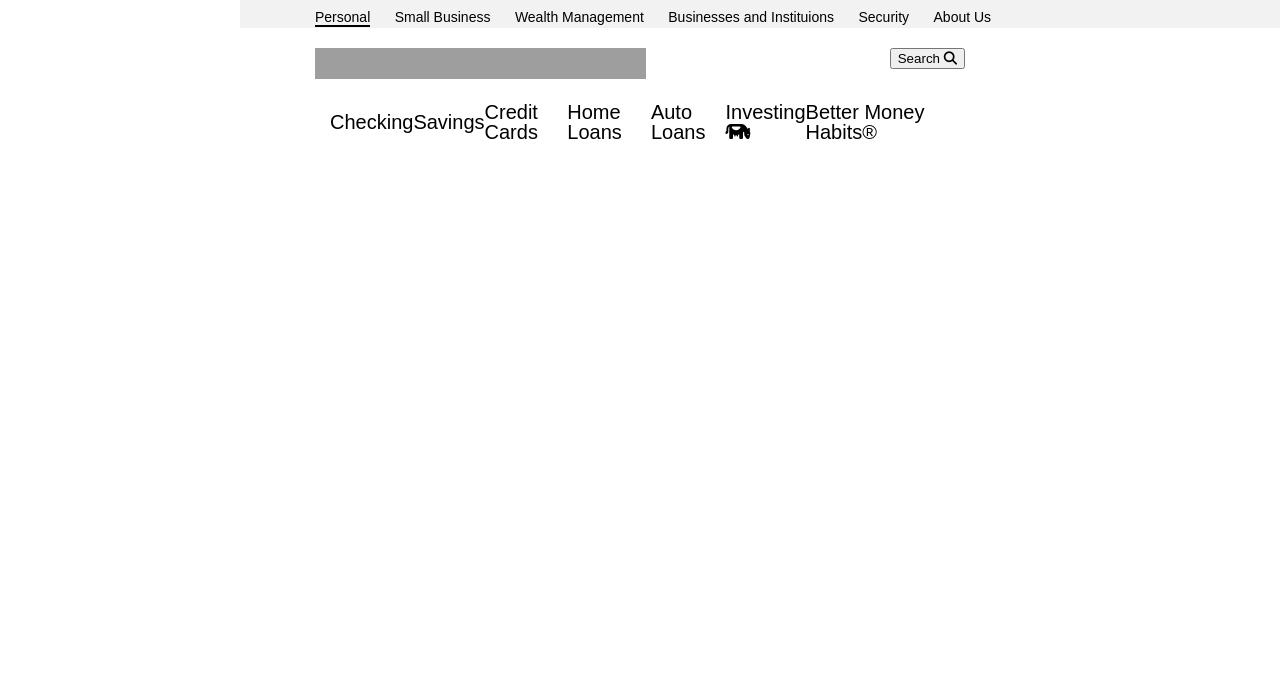
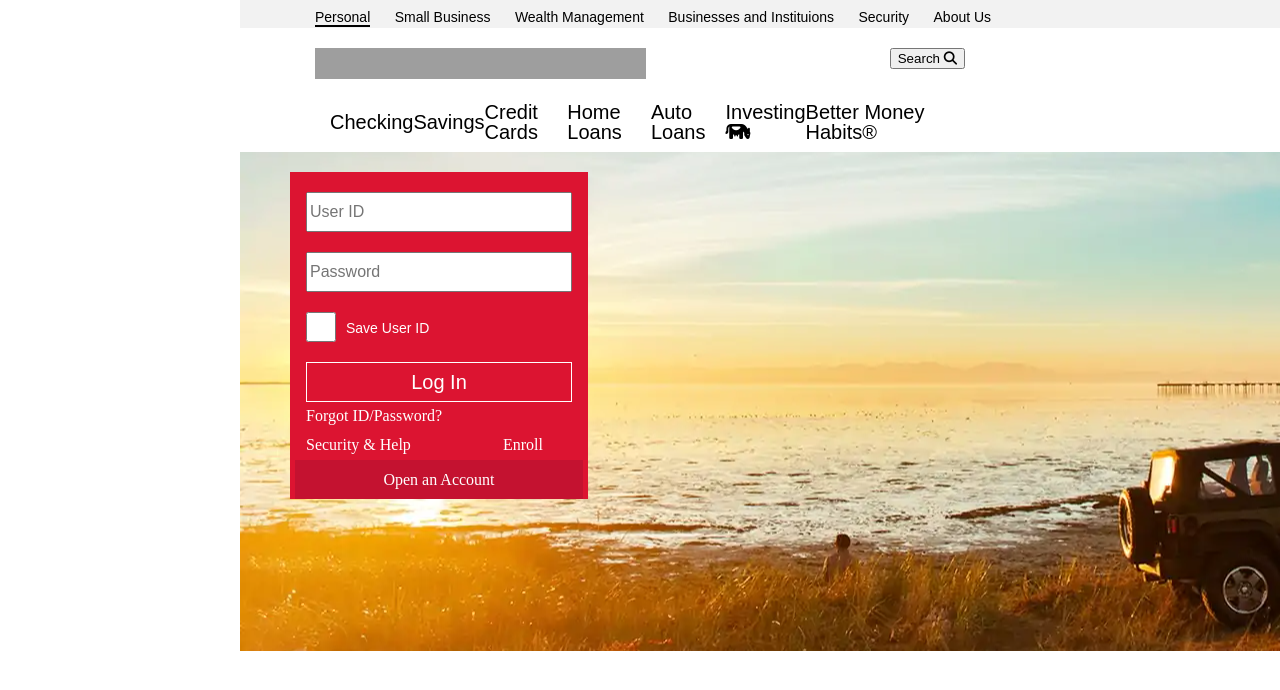
Before and after one commit to CarsonGoins/Bank-of-America-Home-Page, a website: page index.html in a window 1280 px wide. Shown: the top 690 px of the page. Drawn offline with Linux system fonts and the light colour scheme; grey boxes are pictures that could not be loaded.

Commit message:
user login/open account form complete

```diff
--- a/index.html
+++ b/index.html
@@ -34,11 +34,31 @@
         <a href="">Checking</a>
         <a href="">Savings</a>
         <a href="">Credit Cards</a>
-        <a href=""> Home Loans</a>
+        <a href="">Home Loans</a>
         <a href="">Auto Loans</a>
         <a href="">Investing<i class="fa-sharp fa-solid fa-cow"></i></a>
         <a href="">Better Money Habits<sup style="font-size: 20px">®</sup></a>
       </nav>
     </section>
+    <section id="login-section">
+      <img id="sunset-image" src="images/sunset cropped.webp" alt="sunset" />
+      <div id="login">
+        <form>
+          <input type="text" placeholder="User ID" />
+          <input type="text" placeholder="Password" />
+          <div id="save-user-id-text">
+            <input id="save-user-id" type="checkbox" placeholder="Password" />
+            <label id="label-save-id" for="save-user-id">Save User ID</label>
+          </div>
+          <button>Log In</button>
+          <a href="">Forgot ID/Password?</a>
+          <br />
+          <a href="">Security & Help</a>
+          <a id="enroll-link" href="">Enroll</a>
+          <br />
+          <a id="open-an-account-link" href="">Open an Account</a>
+        </form>
+      </div>
+    </section>
   </body>
 </html>
--- a/scss/styles.scss
+++ b/scss/styles.scss
@@ -8,7 +8,6 @@ $white: white;
 *{
   box-sizing: border-box;
 }
-
 body{
   font-family: Arial,"Helvetica Neue",Helvetica,sans-serif;
   color: #222;
@@ -76,3 +75,87 @@ button{
       text-decoration: none;
     }
   }
+  #sunset-image{
+  }
+  #login-section{
+margin-top: 10px;
+position: relative;
+  }
+
+#login{
+  background-color: #dc1431;
+  color: white;
+  height: 327px;
+  width: 298px;
+  position: absolute;
+  top: 20px;
+  left: 50px;
+  form{
+    position: relative;
+    height: 100%;
+  }
+    input{
+      font-size: 16px;
+      margin-left: 16px;
+      width: 266px;
+      height: 40px;
+      margin-top: 20px;
+}
+    button{
+      background-color: #dc1431;
+      color: white;
+      border: 1px solid white;
+      font-size: 20px;
+      margin-left: 16px;
+      margin-top: 20px;
+      right: 20px;
+      width: 266px;
+      height: 40px;
+}
+#save-user-id-text{
+  margin-left: 16px;
+  position: relative;
+  width: 266px;
+  height: 30px;
+  margin-top: 20px;
+  vertical-align: middle;
+}
+#save-user-id{
+  margin: 0px;
+  width: 30px;
+  height: 30px;
+}
+#label-save-id {
+  position: absolute;
+  font-size: 14px;
+ height: 16px;
+ bottom: 5px;
+ margin-left: 10px;
+}
+a{
+  color: white;
+  text-decoration: none;
+  font-size: 16px;
+  margin-left: 16px;
+  line-height: 1.8em;
+  font-family: "cnx-light";
+}
+#enroll-link{
+  position: absolute;
+  right: 45px;
+}
+#open-an-account-link{
+  margin-left: 5px;
+  display:inline-block;
+  width: 288px;
+  height: 39px;
+  line-height: 39px;
+  text-align: center;
+  background-color: #c41230;
+}
+  }
+#position-container{
+  position: relative;
+  height: 314px;
+  width: 298px;
+}
```
Also changed, not shown: css/styles.css, images/sunset cropped.webp (added).
